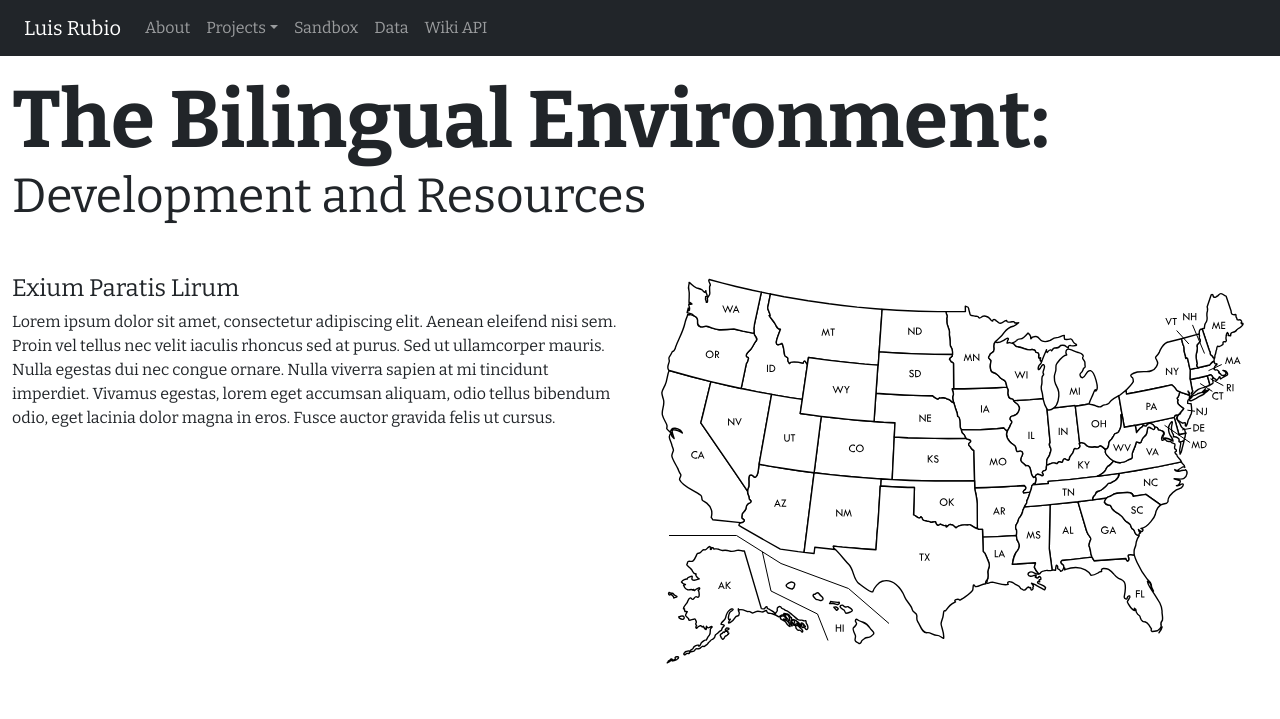
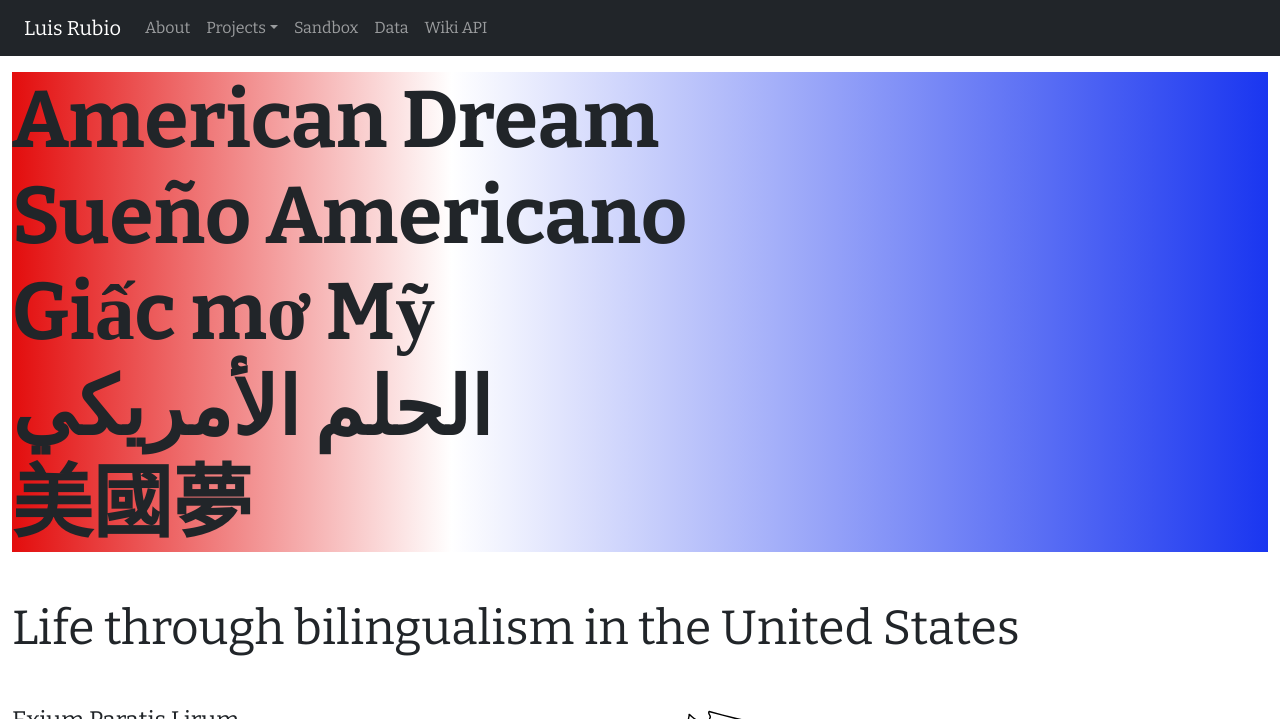
Before and after one commit to lfrubio/lfrubio.github.io, a plain HTML site: page my_data.html in a window 1280 px wide. Shown: the top 719 px of the page. Drawn offline with nearby package versions, Linux system fonts and the light colour scheme.

Commit message:
Added myData title

```diff
--- a/css/styles.css
+++ b/css/styles.css
@@ -15,3 +15,8 @@ body {
     padding-left: 1;
     float: left;
 }
+.ed-title {
+    background: rgb(227,13,13);
+    background: linear-gradient(90deg, rgba(227,13,13,1) 0%, rgba(255,255,255,1) 35%, rgba(26,54,240,1) 100%);
+    padding: 0% !important;
+}
--- a/my_data.html
+++ b/my_data.html
@@ -22,11 +22,29 @@
   <div id="nav-placeholder"></div>
   <!--page content-->
   <div class="container-fluid mt-3">
-    <div class="row">
-      <div class="display-1 fw-bold">The Bilingual Environment:</div>
+    <div class="ed-title">
+      <div class="row">
+        <div class="display-1 fw-bold">American Dream</div>
+      </div>
+      <div class="row">
+        <div class="display-1 fw-bold">Sueño Americano</div>
+      </div>
+      <div class="row">
+        <div class="display-1 fw-bold">Giấc mơ Mỹ</div>
+      </div>
+      <div class="row">
+        <div class="display-1 fw-bold">الحلم الأمريكي</div>
+      </div>
+      <div class="row">
+        <div class="display-1 fw-bold">美國夢</div>
+      </div>
     </div>
-    <div class="row mb-5">
-      <div class="display-5">Development and Resources</div>
+
+
+
+
+    <div class="row my-5">
+      <div class="display-5">Life through bilingualism in the United States</div>
     </div>
     <div class="row">
       <div class="col-md">
```
